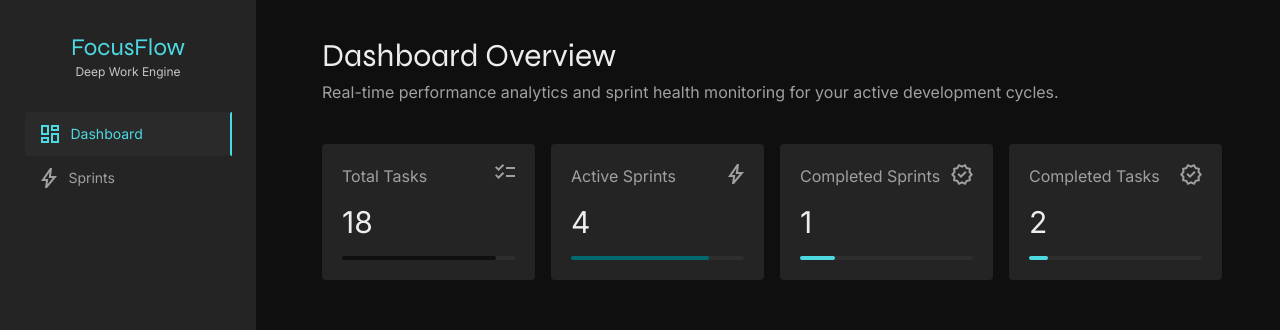
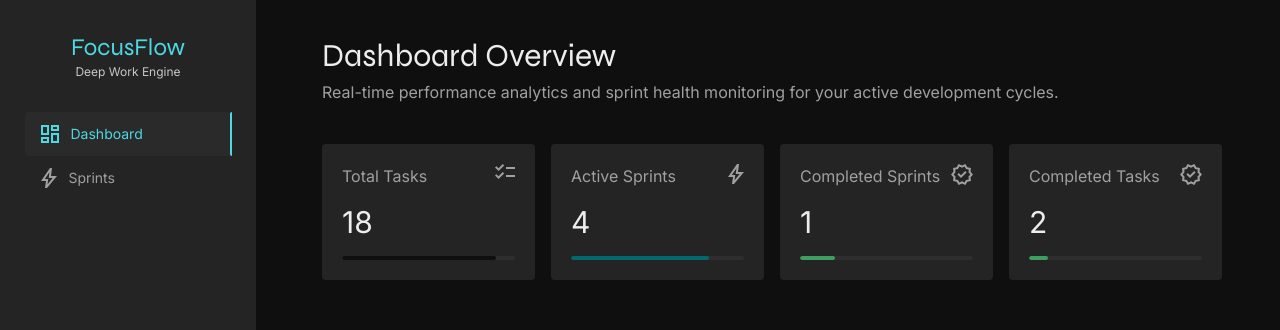
Before and after one commit to JoaoGustavo-dev/focusflow, a React (Vite) app: page / in a window 1280 px wide. Shown: the top 330 px of the page. Built offline with nearby package versions, Linux system fonts and the light colour scheme; data requests are answered from the project's data file.

Commit message:
refactor(ui): rename sprint cards to stat cards and simplify composition

```diff
--- a/src/components/SprintCard.jsx
+++ /dev/null
@@ -1,22 +0,0 @@
-const SprintCard = ({ title, icon, number, progress, bg }) => {
-  return (
-    <div className="bg-high-surface flex flex-col gap-4 rounded-sm px-5 py-5">
-      <div className="text-secondary flex justify-between">
-        <p className="text-base">{title}</p>
-        <p>{icon}</p>
-      </div>
-      <div>
-        <p className="text-main text-3xl">{number}</p>
-      </div>
-
-      <div className="bg-border h-1 w-full rounded-full">
-        <div
-          className={`h-full rounded-full ${bg}`}
-          style={{ width: `${progress}%` }}
-        />
-      </div>
-    </div>
-  )
-}
-
-export default SprintCard
--- /dev/null
+++ b/src/components/StatCard.jsx
@@ -0,0 +1,20 @@
+import Card from './Card'
+import CardTitle from './CardTitle'
+import ProgressBar from './ProgressBar'
+
+const StatCard = ({ title, icon, number, color, size, progress }) => {
+  return (
+    <Card>
+      <div className="text-secondary flex justify-between">
+        <CardTitle title={title} className="text-base" />
+        <p>{icon}</p>
+      </div>
+      <div>
+        <p className="text-main text-3xl">{number}</p>
+      </div>
+      <ProgressBar color={color} size={size} progress={progress} />
+    </Card>
+  )
+}
+
+export default StatCard
--- a/src/components/SprintCards.jsx
+++ b/src/components/StatCards.jsx
@@ -1,11 +1,12 @@
-import SprintCard from './SprintCard'
+import StatCard from './StatCard'
 import TotalTasksIcon from '../assets/icons/totalTasks.svg?react'
 import { useGetTasks } from '../hooks/data/use-get-tasks'
 import SprintsIcon from '../assets/icons/sprints.svg?react'
 import { useGetSprints } from '../hooks/data/use-get-sprints'
 import CompletedIcon from '../assets/icons/completed.svg?react'
+import { statusVariants } from '../utils/statusVariants'
 
-const SprintCards = () => {
+const StatCards = () => {
   const { data: tasks } = useGetTasks()
   const { data: sprints } = useGetSprints()
 
@@ -27,36 +28,40 @@ const SprintCards = () => {
 
   return (
     <div className="grid grid-cols-4 gap-4">
-      <SprintCard
+      <StatCard
         title="Total Tasks"
         icon={<TotalTasksIcon />}
         number={tasks?.length}
-        bg="bg-background"
+        color={statusVariants.pending}
+        size="sm"
         progress={totalActiveTasks}
       />
-      <SprintCard
+      <StatCard
         title="Active Sprints"
         icon={<SprintsIcon />}
         number={activeSprints}
-        bg="bg-primary-status"
+        color={statusVariants['in-progress']}
+        size="sm"
         progress={totalActiveSprints}
       />
-      <SprintCard
+      <StatCard
         title="Completed Sprints"
         icon={<CompletedIcon />}
         number={completedSprints}
-        bg="bg-smooth-blue"
+        color={statusVariants.done}
+        size="sm"
         progress={totalCompletedSprints}
       />
-      <SprintCard
+      <StatCard
         title="Completed Tasks"
         icon={<CompletedIcon />}
         number={completedTasks}
-        bg="bg-smooth-blue"
+        color={statusVariants.done}
+        size="sm"
         progress={totalTasksProgress}
       />
     </div>
   )
 }
 
-export default SprintCards
+export default StatCards
--- a/src/pages/Home.jsx
+++ b/src/pages/Home.jsx
@@ -1,5 +1,5 @@
 import Header from '../components/Header'
-import SprintCards from '../components/SprintCards'
+import StatCards from '../components/StatCards'
 
 const Home = () => {
   return (
@@ -13,7 +13,7 @@ const Home = () => {
       </div>
 
       {/* Sprint Cards */}
-      <SprintCards />
+      <StatCards />
     </div>
   )
 }
```
